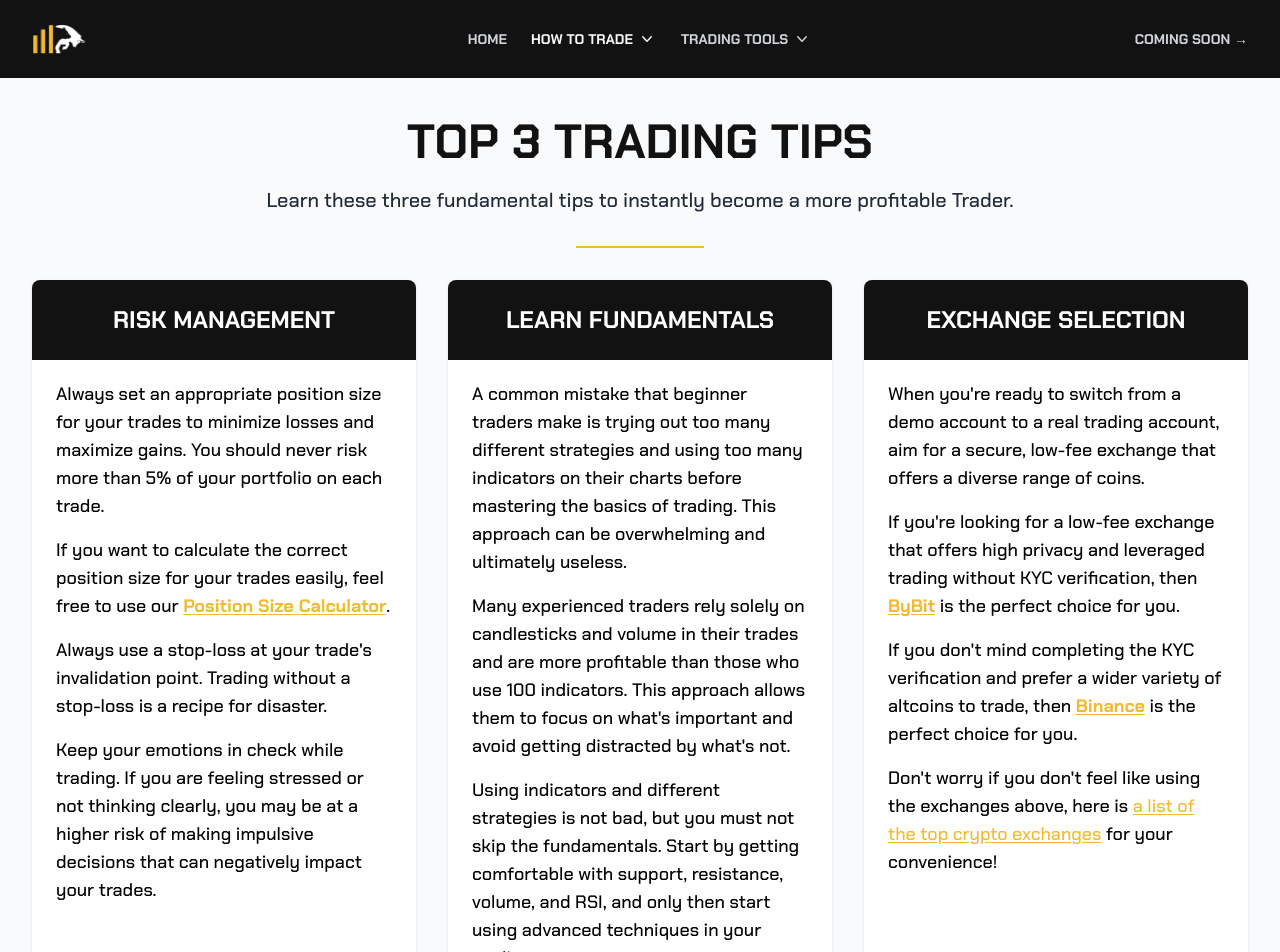
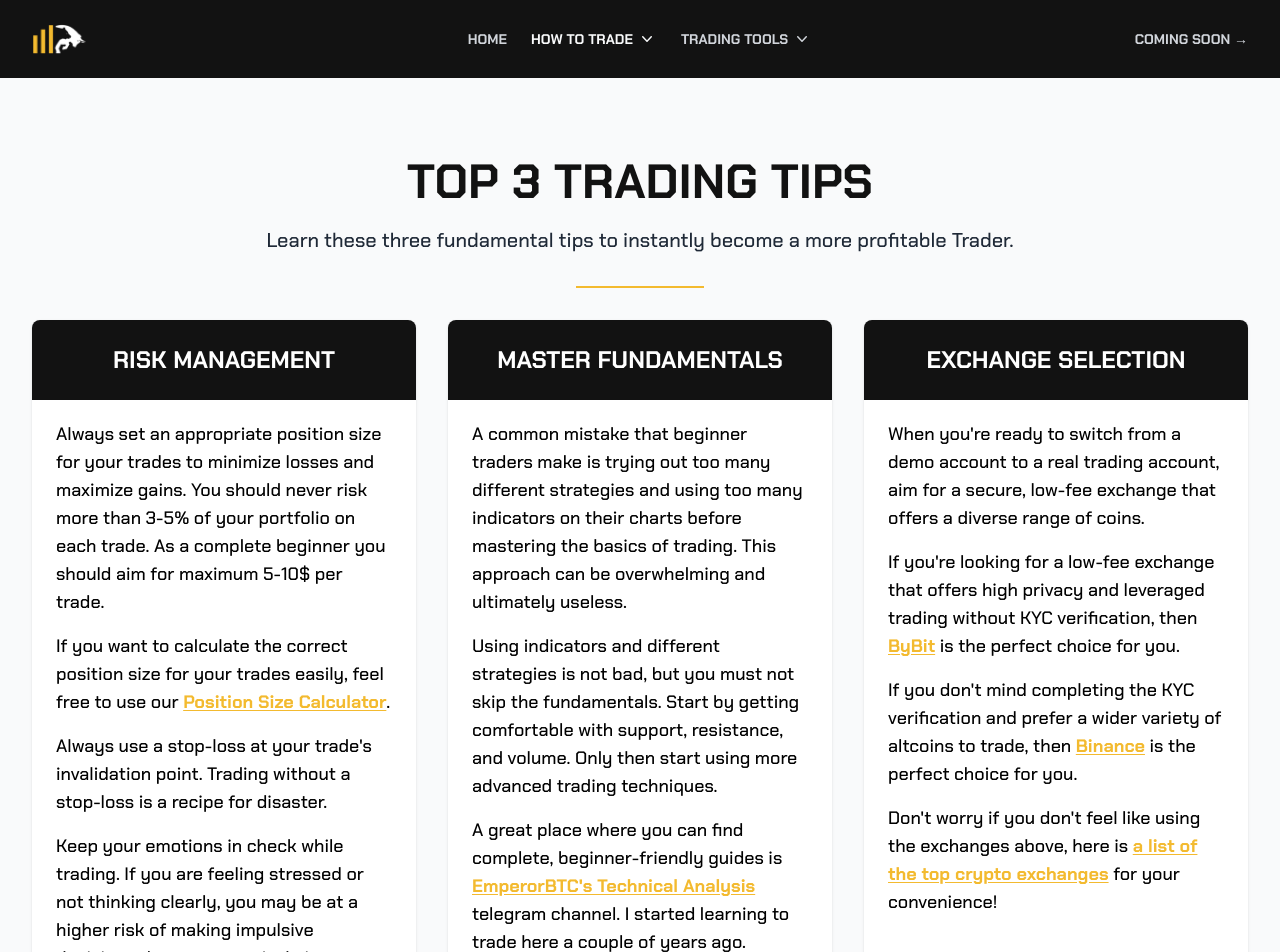
Before and after one commit to codewithroby/kovacs-trading, a Next.js app: page /top-3-trading-tips in a window 1280 px wide. Shown: the top 952 px of the page. Built offline with nearby package versions, Linux system fonts and the light colour scheme.

Commit message:
Navigation Links Active Fixed

```diff
--- a/components/layout.jsx
+++ b/components/layout.jsx
@@ -5,7 +5,7 @@
   return (
     <div className="bg-gray-50 min-h-screen flex flex-col justify-center">
       <Header />
-      <main className="flex-1 flex flex-col justify-center items-center py-[5vh] px-4 sm:px-8">
+      <main className="flex-1 flex flex-col justify-center items-center py-[5vh] sm:py-[10vh] px-4 sm:px-8">
         {children}
       </main>
       <Footer />
--- a/components/layout/header.jsx
+++ b/components/layout/header.jsx
@@ -63,7 +63,6 @@
               width={54}
               height={30}
               alt="Kovacs Trading"
-              placeholder="blur"
             />
           </Link>
         </div>
@@ -247,7 +246,7 @@
         </Popover.Group>
         <div className="hidden lg:flex lg:flex-1 lg:justify-end">
           <a
-            href="https://instagram.com/robert.cfx"
+            href="https://twitter.com/robert_cfx"
             target="_blank"
             className="text-sm font-semibold leading-6 text-gray-300 hover:text-gray-50"
           >
@@ -270,7 +269,6 @@
                 width={54}
                 height={30}
                 alt="Kovacs Trading"
-                placeholder="blur"
               />
             </Link>
             <button
@@ -289,8 +287,8 @@
                   <Link
                     href="/"
                     className={
-                      `flex w-full rounded-lg py-2 pl-3 pr-3.5 text-base font-semibold leading-7 hover:bg-gray-50 ` +
-                      (pathname === "/" ? "bg-gray-50" : "")
+                      `flex w-full rounded-lg py-2 pl-3 pr-3.5 text-base font-semibold leading-7 ` +
+                      (pathname === "/" ? "bg-gray-50" : "hover:bg-gray-50")
                     }
                     onClick={() => setMobileMenuOpen(false)}
                   >
@@ -300,7 +298,14 @@
                 <Disclosure as="div" className="-mx-3">
                   {({ open }) => (
                     <>
-                      <Disclosure.Button className="flex w-full items-center justify-between rounded-lg py-2 pl-3 pr-3.5 text-base font-semibold leading-7 hover:bg-gray-50">
+                      <Disclosure.Button
+                        className={
+                          `flex w-full items-center justify-between rounded-lg py-2 pl-3 pr-3.5 text-base font-semibold leading-7 ` +
+                          (pathname === "/top-3-trading-tips"
+                            ? "bg-gray-50"
+                            : "hover:bg-gray-50")
+                        }
+                      >
                         HOW TO TRADE
                         <ChevronDownIcon
                           className={classNames(
@@ -317,7 +322,12 @@
                             key={item.name}
                             href={item.href}
                             onClick={() => setMobileMenuOpen(false)}
-                            className="block rounded-lg py-2 pl-6 pr-3 text-sm font-semibold leading-7 text-gray-900 hover:bg-gray-50"
+                            className={
+                              `block rounded-lg py-2 pl-6 pr-3 text-sm font-semibold leading-7 text-gray-900 ` +
+                              (pathname === item.href
+                                ? "bg-gray-50"
+                                : "hover:bg-gray-50")
+                            }
                           >
                             {item.name}
                           </Link>
@@ -329,7 +339,14 @@
                 <Disclosure as="div" className="-mx-3">
                   {({ open }) => (
                     <>
-                      <Disclosure.Button className="flex w-full items-center justify-between rounded-lg py-2 pl-3 pr-3.5 text-base font-semibold leading-7 hover:bg-gray-50">
+                      <Disclosure.Button
+                        className={
+                          `flex w-full items-center justify-between rounded-lg py-2 pl-3 pr-3.5 text-base font-semibold leading-7 ` +
+                          (pathname === "/position-size-calculator"
+                            ? "bg-gray-50"
+                            : "hover:bg-gray-50")
+                        }
+                      >
                         TRADING TOOLS
                         <ChevronDownIcon
                           className={classNames(
@@ -346,7 +363,12 @@
                             key={item.name}
                             href={item.href}
                             onClick={() => setMobileMenuOpen(false)}
-                            className="block rounded-lg py-2 pl-6 pr-3 text-sm font-semibold leading-7 text-gray-900 hover:bg-gray-50"
+                            className={
+                              `block rounded-lg py-2 pl-6 pr-3 text-sm font-semibold leading-7 text-gray-900 ` +
+                              (pathname === item.href
+                                ? "bg-gray-50"
+                                : "hover:bg-gray-50")
+                            }
                           >
                             {item.name}
                           </Link>
@@ -364,7 +386,7 @@
               </div>
               <div className="py-6">
                 <a
-                  href="https://instagram.com/robert.cfx"
+                  href="https://twitter.com/robert_cfx"
                   target="_blank"
                   className="-mx-3 block rounded-lg py-2.5 px-3 text-base font-semibold leading-7 text-gray-900 hover:bg-gray-50"
                 >
--- a/pages/index.jsx
+++ b/pages/index.jsx
@@ -28,7 +28,6 @@
           alt="Kovacs Trading Logo"
           width={300}
           height="auto"
-          placeholder="blur"
           priority={true}
         />
         <p className="text-center mt-10 text-xl sm:text-2xl text-gray-800">
--- a/pages/top-3-trading-tips/index.jsx
+++ b/pages/top-3-trading-tips/index.jsx
@@ -6,7 +6,7 @@
 const metaData = {
   title: "Top 3 Trading Tips - Kovacs Trading",
   description:
-    "Boost your trading profits with our top 3 trading tips for beginners. Our expert tips cover essential strategies such as risk management and technical analysis to help you succeed in the market. Visit our webpage now and start implementing these tips to become a more profitable trader today!",
+    "Boost your trading results with our top 3 trading tips for beginners. Our expert tips cover essential strategies such as risk management and technical analysis to help you succeed in the market.",
   thumbnail:
     "https://kovacstrading.com/images/thumbnails/top-3-trading-tips.jpg",
 };
@@ -36,7 +36,8 @@
               <p className="text-lg py-2">
                 Always set an appropriate position size for your trades to
                 minimize losses and maximize gains. You should never risk more
-                than 5% of your portfolio on each trade.
+                than 3-5% of your portfolio on each trade. As a complete
+                beginner you should aim for maximum 5-10$ per trade.
               </p>
               <p className="text-lg py-2">
                 If you want to calculate the correct position size for your
@@ -63,7 +64,7 @@
               </p>
             </div>
           </CardForGridComponent>
-          <CardForGridComponent title="Learn Fundamentals">
+          <CardForGridComponent title="Master Fundamentals">
             <div className="py-3 px-6">
               <p className="text-lg py-2">
                 A common mistake that beginner traders make is trying out too
@@ -72,16 +73,26 @@
                 be overwhelming and ultimately useless.
               </p>
               <p className="text-lg py-2">
-                Many experienced traders rely solely on candlesticks and volume
-                in their trades and are more profitable than those who use 100
-                indicators. This approach allows them to focus on what's
-                important and avoid getting distracted by what's not.
+                Using indicators and different strategies is not bad, but you
+                must not skip the fundamentals. Start by getting comfortable
+                with support, resistance, and volume. Only then start using more
+                advanced trading techniques.
               </p>
               <p className="text-lg py-2">
-                Using indicators and different strategies is not bad, but you
-                must not skip the fundamentals. Start by getting comfortable
-                with support, resistance, volume, and RSI, and only then start
-                using advanced techniques in your trading.
+                A great place where you can find complete, beginner-friendly
+                guides is{" "}
+                <b>
+                  <a
+                    href="https://t.me/EmperorbtcTA"
+                    className="text-kt-yellow underline underline-offset-2 hover:text-kt-black"
+                    target="_blank"
+                  >
+                    EmperorBTC's Technical Analysis
+                  </a>
+                </b>{" "}
+                telegram channel. I started learning to trade here a couple of
+                years ago. Emperor offers a range of complete guides for both
+                beginner and advanced traders.
               </p>
             </div>
           </CardForGridComponent>
@@ -123,13 +134,15 @@
               <p className="text-lg py-2">
                 Don't worry if you don't feel like using the exchanges above,
                 here is{" "}
+                <b>
                   <a
                     href="https://coinmarketcap.com/rankings/exchanges/"
                     className="text-kt-yellow underline underline-offset-2 hover:text-kt-black"
                     target="_blank"
                   >
                     a list of the top crypto exchanges
-                </a>{" "}
+                  </a>
+                </b>{" "}
                 for your convenience!
               </p>
             </div>
```
Lines whose indentation alone changed are shown as unchanged.
